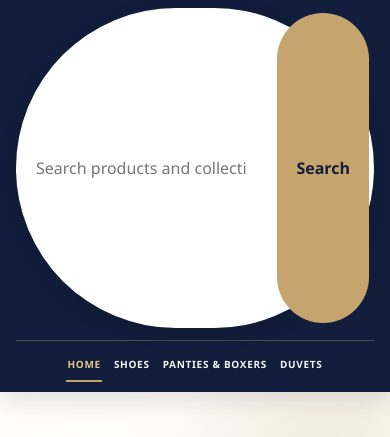
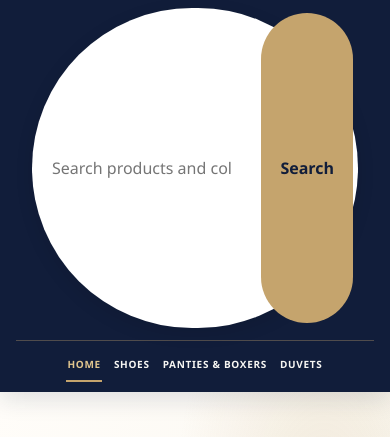
Before and after one commit to Freeman-vick/EMTO-COLLECTIONS, a plain HTML site: page index.html in a window 390 px wide. Shown: the part 82-519 px from the top of the page. Drawn offline with Linux system fonts and the light colour scheme; no server answers.

Commit message:
Add files via upload
solved searchbar error

```diff
--- a/styles.css
+++ b/styles.css
@@ -121,7 +121,7 @@ nav a:hover, nav a[aria-current="page"] { border-bottom-color: var(--gold); colo
   .header { padding: 16px 16px 10px; }
   .header-main { flex-direction: column; align-items: stretch; gap: 13px; }
   .brand { text-align: center; font-size: 22px; }
-  .search-bar { width: 100%; max-width: none; min-width: 0; }
+  .search-bar { width: calc(100% - 32px); max-width: 340px; min-width: 0; margin: 0 auto; }
   nav { gap: 2px 11px; margin-top: 12px; padding-top: 8px; }
   nav a { padding: 7px 1px; font-size: 10px; letter-spacing: .07em; }
   .hero { gap: 28px; padding: 48px 21px 52px; }
```
